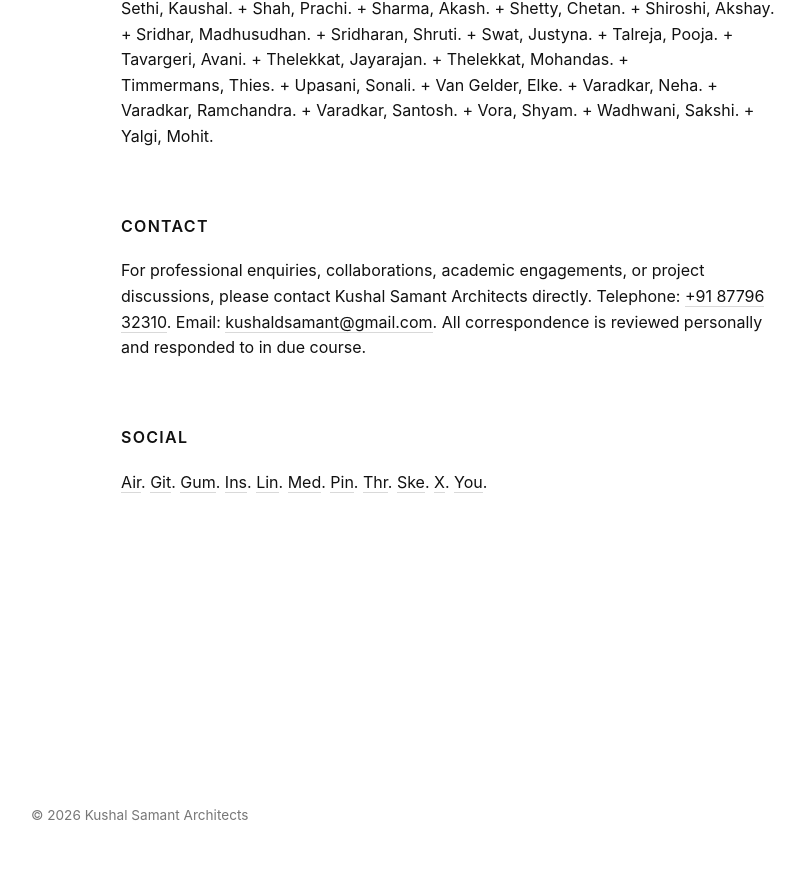
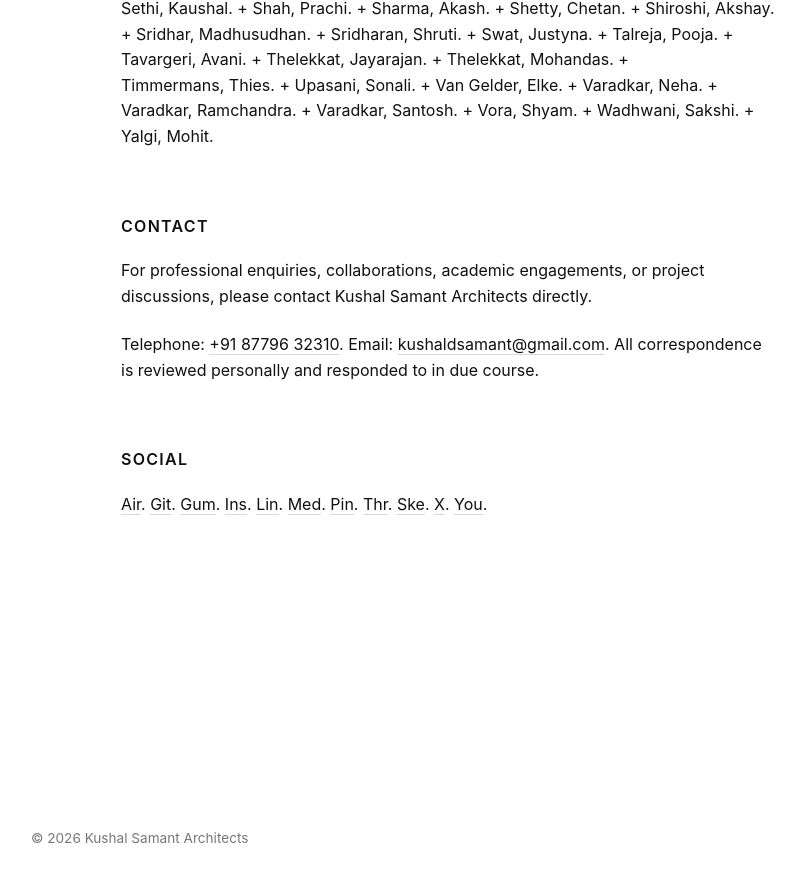
Before and after one commit to kushalsamant/kushalsamant.github.io, a Jekyll site: the page built from index.html, in a window 1280 px wide and 900 px high, scrolled down 3995 px. Shown: the top 883 px of the window, without its empty margins (163-968 px from the left). Built offline with Jekyll 4.4.1, drawn with Linux system fonts in a browser that asks for light colours; some of the changed lines change nothing that is shown.

Commit message:
Update contact.html

```diff
--- a/_includes/contact.html
+++ b/_includes/contact.html
@@ -1,5 +1,8 @@
 <h2>Contact</h2>
 
 <p>
-    For professional enquiries, collaborations, academic engagements, or project discussions, please contact Kushal Samant Architects directly. Telephone: <a href="tel:+918779632310">+91 87796 32310</a>. Email: <a href="mailto:kushaldsamant@gmail.com">kushaldsamant@gmail.com</a>. All correspondence is reviewed personally and responded to in due course.
+    For professional enquiries, collaborations, academic engagements, or project discussions, please contact Kushal Samant Architects directly.
 </p>
+<p>
+    Telephone: <a href="tel:+918779632310">+91 87796 32310</a>. Email: <a href="mailto:kushaldsamant@gmail.com">kushaldsamant@gmail.com</a>. All correspondence is reviewed personally and responded to in due course.
+</p>
```
